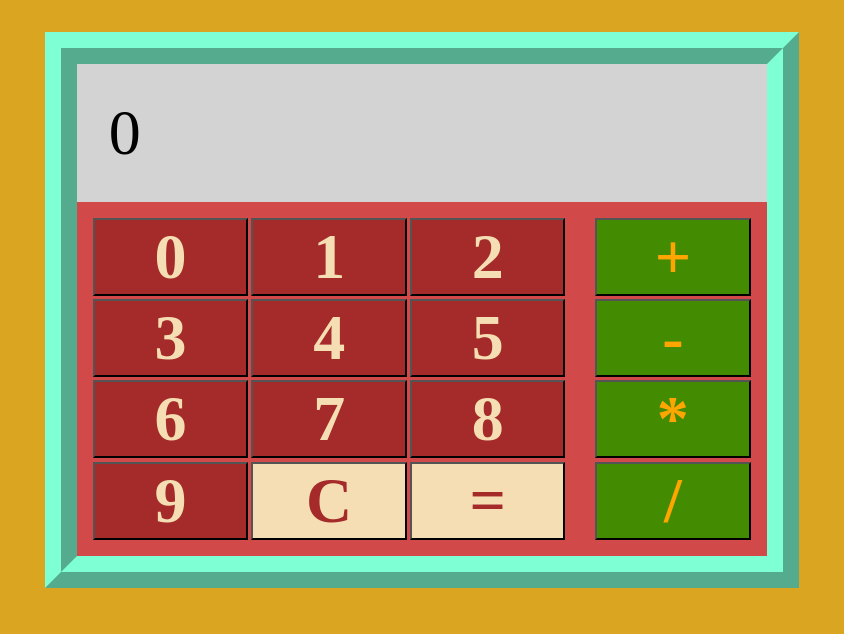
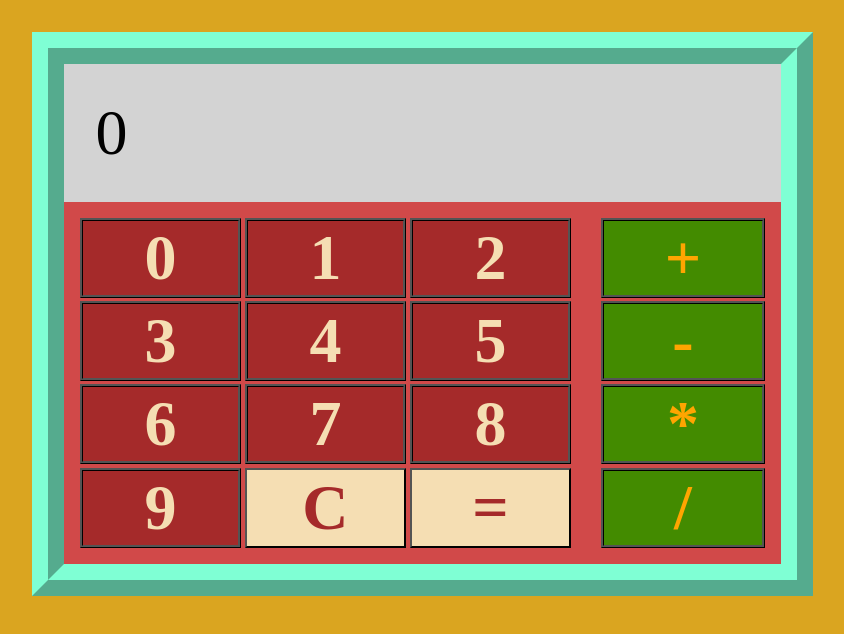
Before and after one commit to replakcan/calculator, a plain HTML site: page index.html in a window 1280 px wide. Shown: the whole page, without its empty margins (218-1062 px from the left). Drawn offline with Linux system fonts and the light colour scheme.

Commit message:
Gives buttons a border style

```diff
--- a/index.css
+++ b/index.css
@@ -69,6 +69,9 @@ body {
   width: 100%;
   color: orange;
   background-color: rgb(67, 139, 0);
+  border-style: ridge;
+  border-width: .1rem;
+  border-color: black;
 }
 
 .number-item {
@@ -76,4 +79,7 @@ body {
   width: 32%;
   color: wheat;
   background-color: brown;
+  border-style: ridge;
+  border-width: .1rem;
+  border-color: black;
 }
```
